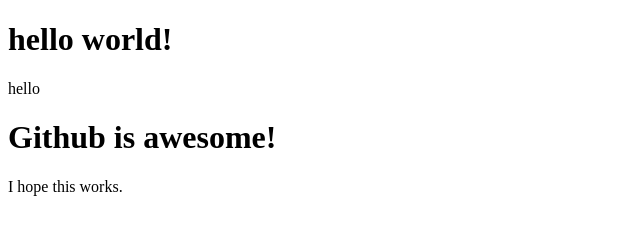
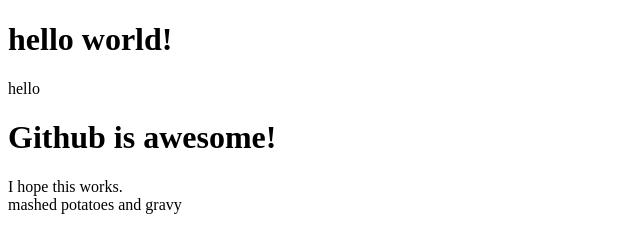
Before and after one commit to stefan2122/advanced-js, a plain HTML site: page index.html in a window 1280 px wide. Shown: the whole page, without its empty margins (0-640 px from the left). Drawn offline with Linux system fonts and the light colour scheme.

Commit message:
otra vez

```diff
--- a/index.html
+++ b/index.html
@@ -8,5 +8,6 @@
 <p>hello</p>
 <h1>Github is awesome!</h1>
 <article>I hope this works.</article>
+<footer>mashed potatoes and gravy</footer>
 </body>
 </html>
```
